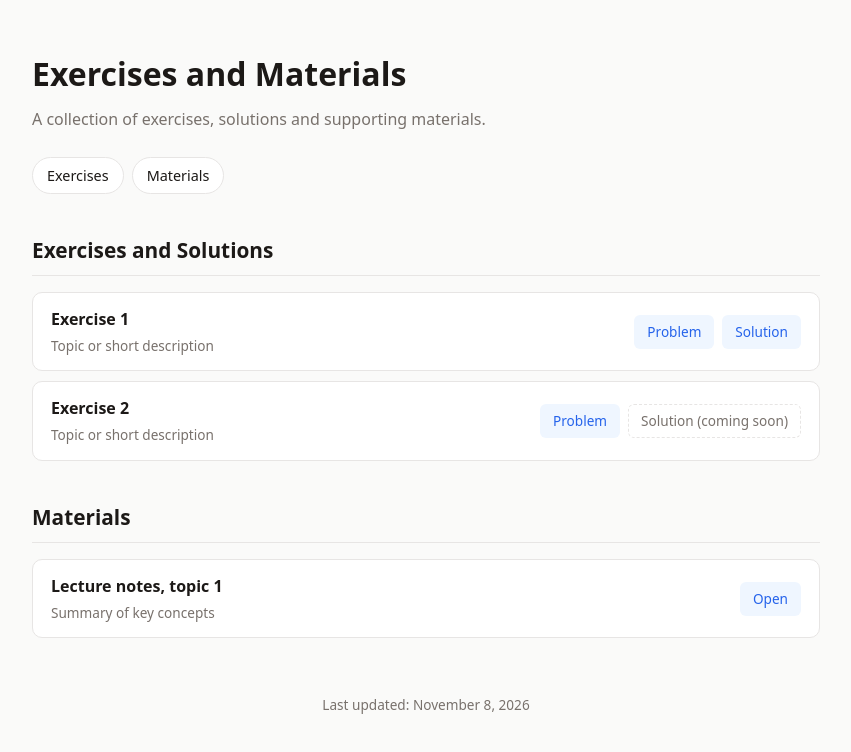
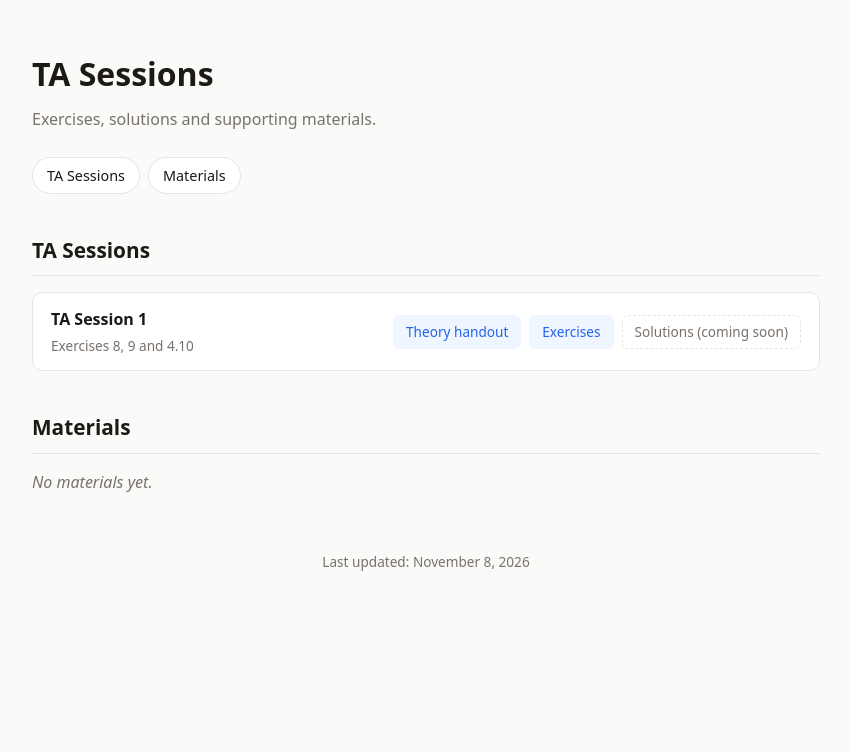
Before and after one commit to jctreminio/jctreminio.github.io, a plain HTML site: page index.html in a window 1280 px wide. Shown: the whole page, without its empty margins (214-1065 px from the left). Drawn offline with Linux system fonts and the light colour scheme.

Commit message:
Update index.html

```diff
--- a/index.html
+++ b/index.html
@@ -3,7 +3,7 @@
 <head>
 <meta charset="utf-8">
 <meta name="viewport" content="width=device-width, initial-scale=1">
-<title>Exercises and Materials</title>
+<title>TA Sessions</title>
 <style>
   :root {
     --bg: #fafaf9;
@@ -65,23 +65,22 @@
 <body>
 <div class="wrap">
 
-  <!-- ====== CABECERA: cambia el título y la descripción ====== -->
   <header>
-    <h1>Exercises and Materials</h1>
-    <p>A collection of exercises, solutions and supporting materials.</p>
+    <h1>TA Sessions</h1>
+    <p>Exercises, solutions and supporting materials.</p>
   </header>
 
   <nav>
-    <a href="#ejercicios">Exercises</a>
-    <a href="#material">Materials</a>
+    <a href="#sessions">TA Sessions</a>
+    <a href="#materials">Materials</a>
   </nav>
 
-  <section id="ejercicios">
-    <h2>Exercises and Solutions</h2>
-    <div id="lista-ejercicios"></div>
+  <section id="sessions">
+    <h2>TA Sessions</h2>
+    <div id="lista-sesiones"></div>
   </section>
 
-  <section id="material">
+  <section id="materials">
     <h2>Materials</h2>
     <div id="lista-material"></div>
   </section>
@@ -92,20 +91,17 @@
 <script>
 /* =====================================================================
    AQUÍ AÑADES TU CONTENIDO
-   - Para añadir algo nuevo, copia una línea { ... }, pégala debajo y
-     cambia los textos. No olvides la coma al final de cada línea.
-   - Los enlaces apuntan a archivos que subas al repositorio
-     (por ejemplo, a la carpeta "ejercicios/"), o a cualquier URL.
-   - Si una solución aún no está lista, pon:  solucion: ""
+   - Cada sesión es una línea { ... }. Para añadir otra, copia la línea,
+     pégala debajo y cambia los textos. Coma al final de cada línea.
+   - Escribe el nombre EXACTO del PDF (mayúsculas incluidas).
+   - Si algo aún no está listo, déjalo vacío: ""  (saldrá "coming soon")
    ===================================================================== */
 
-const ejercicios = [
-  { titulo: "Exercise 1", descripcion: "Topic or short description", enunciado: "TA_Session_I_Exercises_8_9_4_10.pdf", solucion: "TA_Session_I_Theory_Handout.pdf" },
-  { titulo: "Exercise 2", descripcion: "Topic or short description", enunciado: "ejercicios/ejercicio2.pdf", solucion: "" },
+const sesiones = [
+  { titulo: "TA Session 1", descripcion: "Exercises 8, 9 and 4.10", teoria: "TA_Session_I_Theory_Handout.pdf", ejercicios: "TA_Session_I_Exercises_8_9_4_10.pdf", soluciones: "" },
 ];
 
 const material = [
-  { titulo: "Lecture notes, topic 1", descripcion: "Summary of key concepts", enlace: "material/apuntes1.pdf" },
 ];
 
 const ultimaActualizacion = "November 8, 2026";
@@ -127,9 +123,10 @@ function tarjeta(titulo, descripcion, botones) {
   </div>`;
 }
 
-document.getElementById("lista-ejercicios").innerHTML = ejercicios.length
-  ? ejercicios.map(e => tarjeta(e.titulo, e.descripcion, boton("Problem", e.enunciado) + boton("Solution", e.solucion))).join("")
-  : `<p class="empty">No exercises yet.</p>`;
+document.getElementById("lista-sesiones").innerHTML = sesiones.length
+  ? sesiones.map(s => tarjeta(s.titulo, s.descripcion,
+      boton("Theory handout", s.teoria) + boton("Exercises", s.ejercicios) + boton("Solutions", s.soluciones))).join("")
+  : `<p class="empty">No sessions yet.</p>`;
 
 document.getElementById("lista-material").innerHTML = material.length
   ? material.map(m => tarjeta(m.titulo, m.descripcion, boton("Open", m.enlace))).join("")
```
